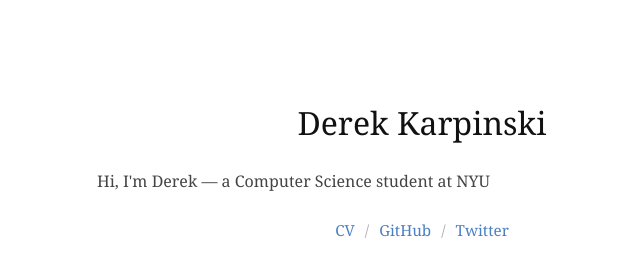
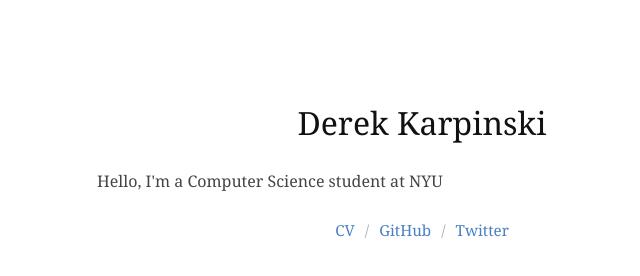
Before and after one commit to karpinskiderek/karpinskiderek.github.io, a plain HTML site: page index.html in a window 1280 px wide. Shown: the full height of the page, 218-858 px from the left. Drawn offline with Linux system fonts and the light colour scheme.

Commit message:
Update introduction text in index.html

```diff
--- a/index.html
+++ b/index.html
@@ -62,7 +62,7 @@
         <h1>Derek Karpinski</h1>
 
         <p class="intro">
-                    Hi, I'm Derek — a Computer Science student at NYU
+                    Hello, I'm a Computer Science student at NYU
         </p>
 
         <div class="links">
```
